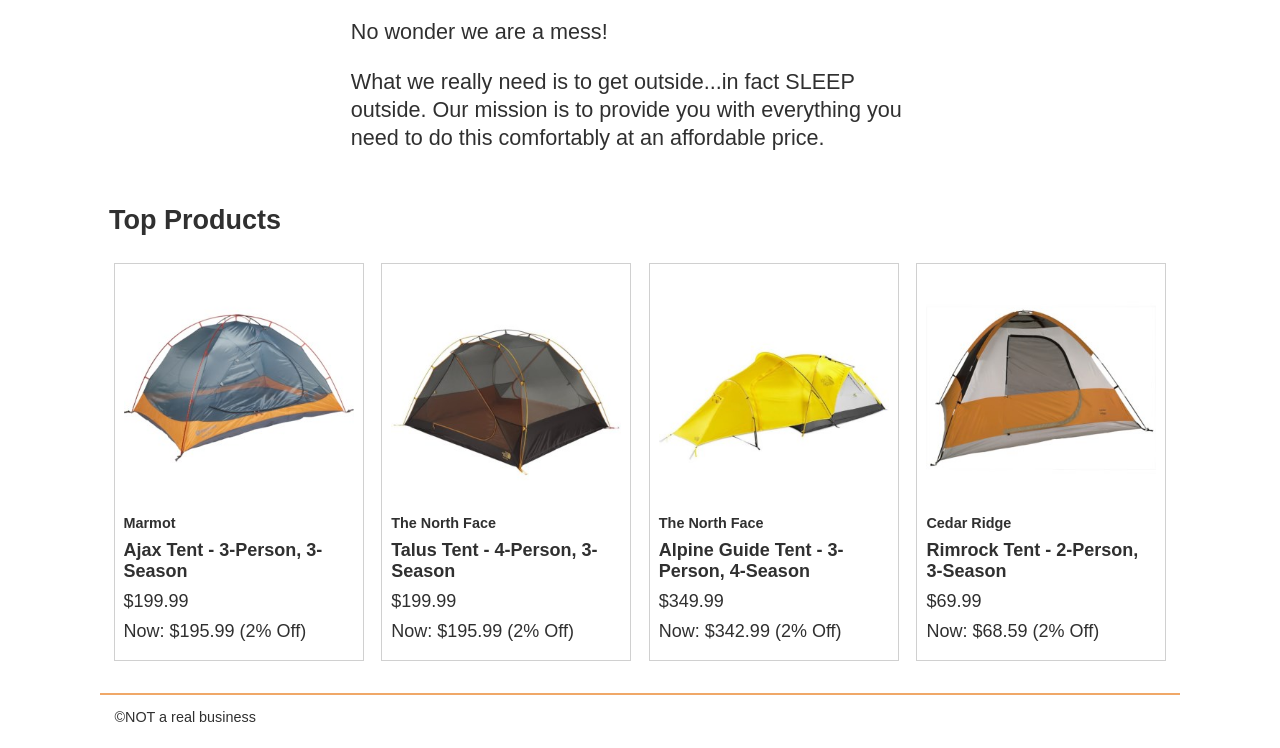
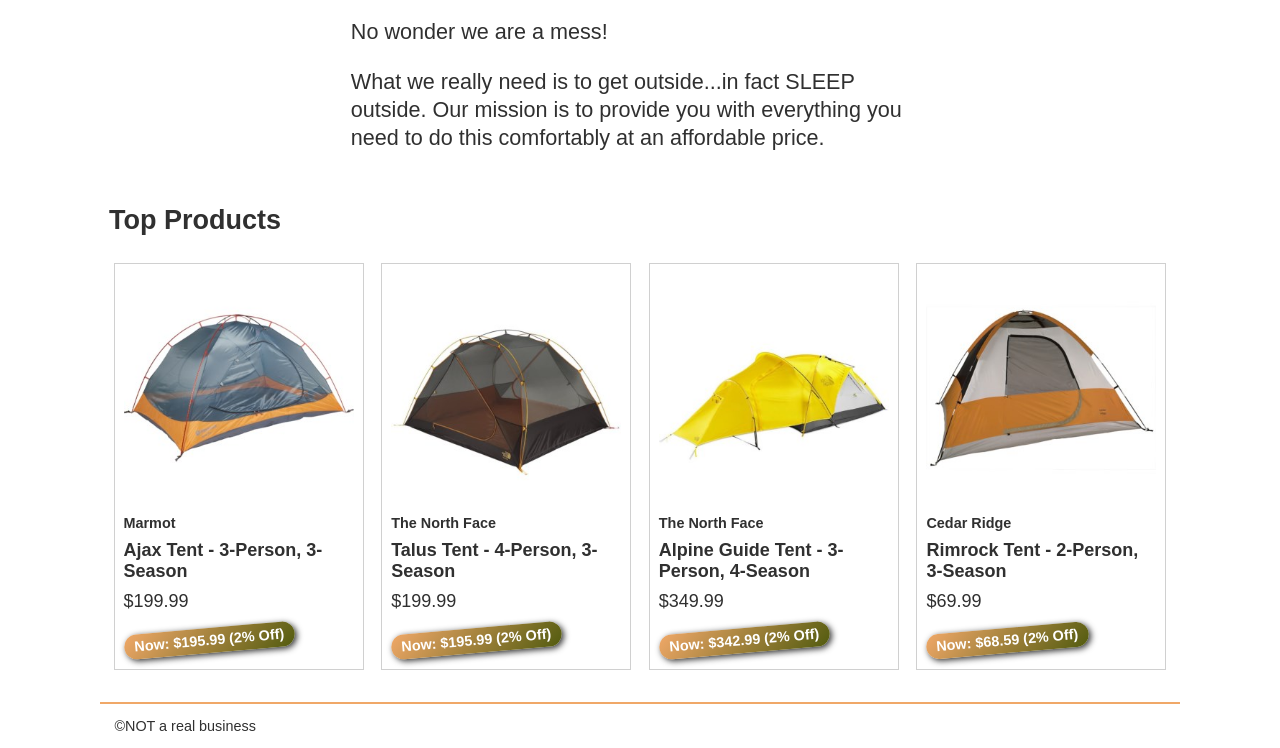
Before and after one commit to Toginomi/WDD330-Team16, a website built with Vite: page src/index.html in a window 1280 px wide. Shown: the part 469-1217 px from the top of the page. Built offline with nearby package versions, Linux system fonts and the light colour scheme.

Commit message:
ps--inddvidaul

```diff
--- a/src/css/style.css
+++ b/src/css/style.css
@@ -154,6 +154,27 @@
 .card__name {
   font-size: 1em;
 }
+
+/* Discount styles */
+.product-card__discount {
+  font-size: var(--small-font);
+  color: white;
+  font-weight: bold;
+  background: linear-gradient(135deg, var(--primary-color), var(--secondary-color));
+  padding: 0.3em 0.7em;
+  border-radius: 50px;
+  display: inline-block;
+  margin-top: 0.5em;
+  text-align: center;
+  box-shadow: 2px 2px 6px var(--dark-grey);
+  transform: rotate(-5deg);
+  transition: transform 0.3s ease, box-shadow 0.3s ease;
+}
+
+.product-card__discount:hover {
+  transform: rotate(0deg);
+  box-shadow: 3px 3px 8px var(--dark-grey);
+}
 /* End product list card */
 
 .product-detail {
```
